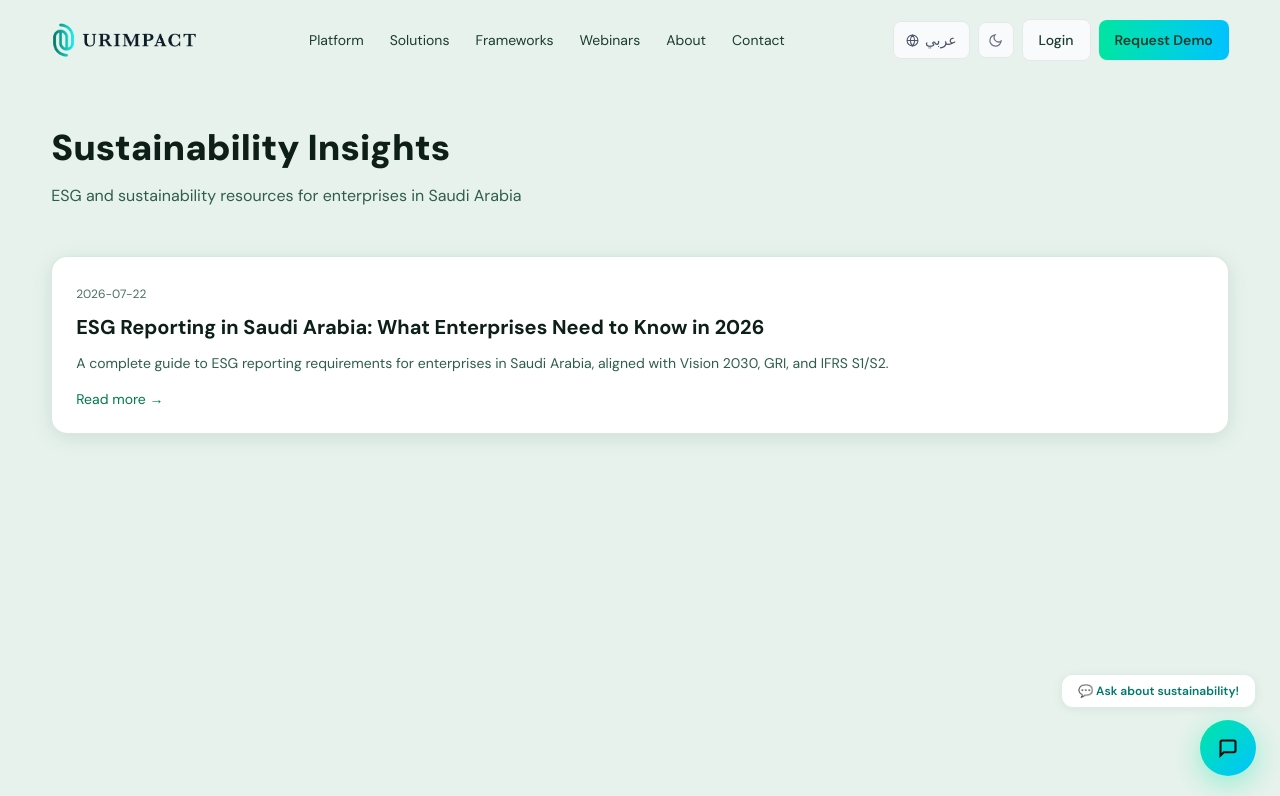
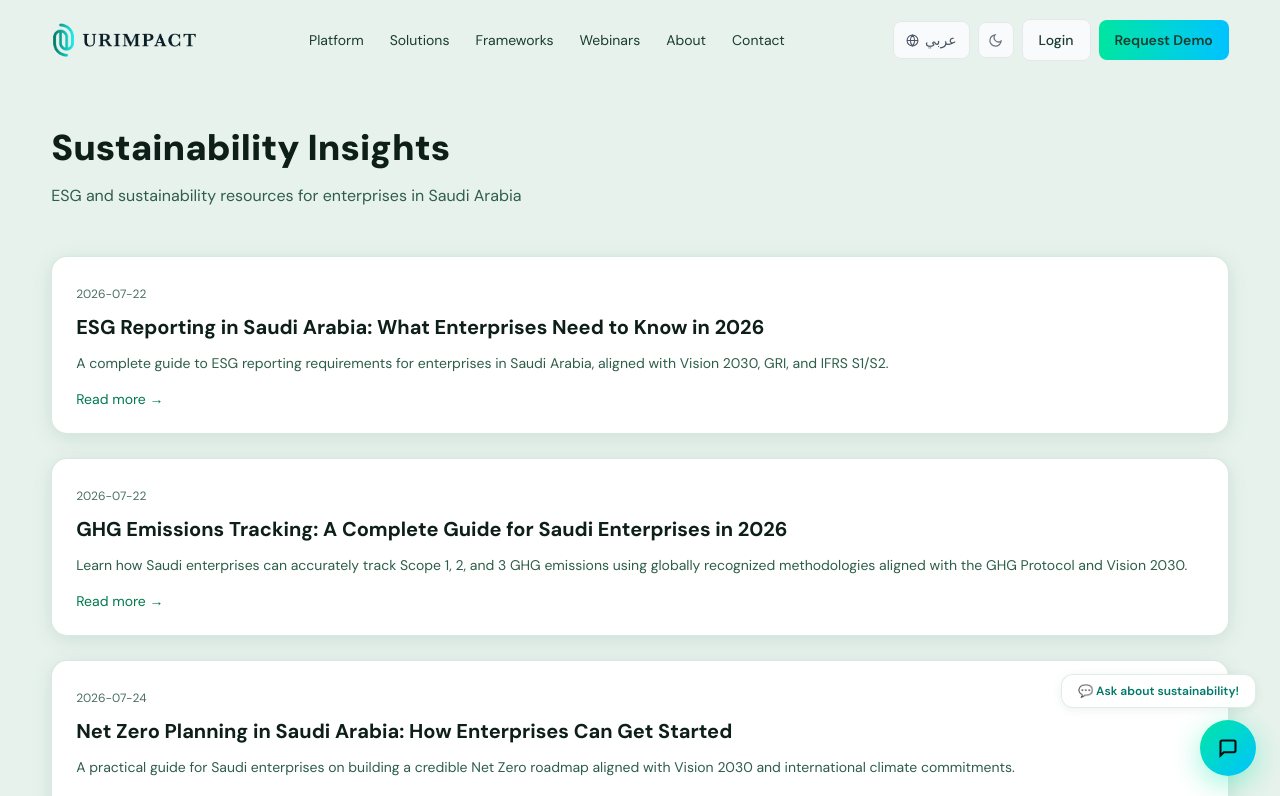
Before and after one commit to hlahijazi2002/urimpact.sa, a Next.js app: page /blog in a window 1280 px wide. Shown: the top 796 px of the page. Built offline with nearby package versions, Linux system fonts and the light colour scheme.

Commit message:
feat: add 5 new SEO blog posts with metadata

```diff
--- a/app/blog/[slug]/layout.tsx
+++ b/app/blog/[slug]/layout.tsx
@@ -1,24 +1,31 @@
-export const metadata = {
-  title:
-    "ESG Reporting in Saudi Arabia: What Enterprises Need to Know in 2026 | URIMPACT",
-  description:
-    "A complete guide to ESG reporting requirements for enterprises in Saudi Arabia, aligned with Vision 2030, GRI, and IFRS S1/S2.",
-  keywords: [
-    "ESG reporting Saudi Arabia",
-    "ESG framework Saudi Arabia",
-    "GHG emissions tracking",
-    "sustainability reporting 2026",
-    "IFRS S1 S2 Saudi Arabia",
-    "Vision 2030 ESG",
-  ],
-  openGraph: {
-    title: "ESG Reporting in Saudi Arabia | URIMPACT",
-    description:
-      "A complete guide to ESG reporting for enterprises in Saudi Arabia.",
-    url: "https://urimpact.sa/blog/esg-reporting-saudi-arabia",
-    type: "article",
-  },
-};
+import { post as post1 } from "../../../content/blog/esg-reporting-saudi-arabia";
+import { post as post2 } from "../../../content/blog/ghg-emissions-tracking-saudi-arabia";
+import { post as post3 } from "../../../content/blog/net-zero-planning-saudi-arabia";
+import { post as post4 } from "../../../content/blog/ifrs-s1-s2-saudi-arabia";
+import { post as post5 } from "../../../content/blog/esg-software-middle-east";
+import { post as post6 } from "../../../content/blog/carbon-footprint-measurement-saudi-arabia";
+
+const posts = [post1, post2, post3, post4, post5, post6];
+
+export async function generateMetadata({
+  params,
+}: {
+  params: { slug: string };
+}) {
+  const post = posts.find((p) => p.slug === params.slug);
+  if (!post) return {};
+
+  return {
+    title: `${post.title.en} | URIMPACT`,
+    description: post.description.en,
+    openGraph: {
+      title: post.title.en,
+      description: post.description.en,
+      url: `https://urimpact.sa/blog/${post.slug}`,
+      type: "article",
+    },
+  };
+}
 
 export default function BlogPostLayout({
   children,
--- a/app/blog/[slug]/page.tsx
+++ b/app/blog/[slug]/page.tsx
@@ -1,23 +1,26 @@
 "use client";
-import { post } from "../../../content/blog/esg-reporting-saudi-arabia";
 import { notFound } from "next/navigation";
 import { useLang } from "../../../context/LangContext";
 import { useParams } from "next/navigation";
+import { post as post1 } from "../../../content/blog/esg-reporting-saudi-arabia";
+import { post as post2 } from "../../../content/blog/ghg-emissions-tracking-saudi-arabia";
+import { post as post3 } from "../../../content/blog/net-zero-planning-saudi-arabia";
+import { post as post4 } from "../../../content/blog/ifrs-s1-s2-saudi-arabia";
+import { post as post5 } from "../../../content/blog/esg-software-middle-east";
+import { post as post6 } from "../../../content/blog/carbon-footprint-measurement-saudi-arabia";
+
+const posts = [post1, post2, post3, post4, post5, post6];
 
 export default function BlogPostPage() {
   const { lang } = useLang();
   const isAr = lang === "ar";
   const params = useParams();
+  const post = posts.find((p) => p.slug === params.slug);
 
-  if (params.slug !== post.slug) {
-    notFound();
-  }
+  if (!post) notFound();
 
   return (
-    <main
-      className="min-h-screen bg-[#050D0A] pt-32 pb-20"
-      dir={isAr ? "rtl" : "ltr"}
-    >
+    <main className="min-h-screen bg-[#050D0A] pt-32 pb-20" dir={isAr ? "rtl" : "ltr"}>
       <div className="container-main max-w-3xl">
         <span className="text-xs text-white/30">{post.date}</span>
         <h1 className="text-4xl font-black text-white mt-3 mb-6 leading-tight">
@@ -26,7 +29,6 @@ export default function BlogPostPage() {
         <p className="text-white/60 text-lg leading-relaxed border-b border-white/10 pb-8 mb-10">
           {isAr ? post.description.ar : post.description.en}
         </p>
-
         <div className="space-y-10">
           {post.sections.map((section, i) => (
             <div key={i}>
--- a/app/blog/page.tsx
+++ b/app/blog/page.tsx
@@ -1,17 +1,21 @@
 "use client";
 import Link from "next/link";
-import { post } from "../../content/blog/esg-reporting-saudi-arabia";
+import { post as post1 } from "../../content/blog/esg-reporting-saudi-arabia";
+import { post as post2 } from "../../content/blog/ghg-emissions-tracking-saudi-arabia";
+import { post as post3 } from "../../content/blog/net-zero-planning-saudi-arabia";
+import { post as post4 } from "../../content/blog/ifrs-s1-s2-saudi-arabia";
+import { post as post5 } from "../../content/blog/esg-software-middle-east";
+import { post as post6 } from "../../content/blog/carbon-footprint-measurement-saudi-arabia";
 import { useLang } from "../../context/LangContext";
+
+const posts = [post1, post2, post3, post4, post5, post6];
 
 export default function BlogPage() {
   const { lang } = useLang();
   const isAr = lang === "ar";
 
   return (
-    <main
-      className="min-h-screen bg-[#050D0A] pt-32 pb-20"
-      dir={isAr ? "rtl" : "ltr"}
-    >
+    <main className="min-h-screen bg-[#050D0A] pt-32 pb-20" dir={isAr ? "rtl" : "ltr"}>
       <div className="container-main">
         <h1 className="text-4xl font-black text-white mb-4">
           {isAr ? "رؤى الاستدامة" : "Sustainability Insights"}
@@ -21,9 +25,9 @@ export default function BlogPage() {
             ? "موارد ESG والاستدامة للمؤسسات في المملكة العربية السعودية"
             : "ESG and sustainability resources for enterprises in Saudi Arabia"}
         </p>
-
         <div className="grid gap-6">
-          <Link href={`/blog/${post.slug}`}>
+          {posts.map((post) => (
+            <Link href={`/blog/${post.slug}`} key={post.slug}>
               <div className="p-6 rounded-2xl border border-white/10 bg-white/3 hover:border-[#00E5A0]/30 transition-all">
                 <span className="text-xs text-white/30">{post.date}</span>
                 <h2 className="text-xl font-bold text-white mt-2 mb-3">
@@ -37,6 +41,7 @@ export default function BlogPage() {
                 </span>
               </div>
             </Link>
+          ))}
         </div>
       </div>
     </main>
--- a/app/sitemap.ts
+++ b/app/sitemap.ts
@@ -26,5 +26,35 @@ export default function sitemap(): MetadataRoute.Sitemap {
       changeFrequency: "monthly",
       priority: 0.8,
     },
+    {
+      url: "https://urimpact.sa/blog/ghg-emissions-tracking-saudi-arabia",
+      lastModified: new Date(),
+      changeFrequency: "monthly",
+      priority: 0.8,
+    },
+    {
+      url: "https://urimpact.sa/blog/net-zero-planning-saudi-arabia",
+      lastModified: new Date(),
+      changeFrequency: "monthly",
+      priority: 0.8,
+    },
+    {
+      url: "https://urimpact.sa/blog/ifrs-s1-s2-saudi-arabia",
+      lastModified: new Date(),
+      changeFrequency: "monthly",
+      priority: 0.8,
+    },
+    {
+      url: "https://urimpact.sa/blog/esg-software-middle-east",
+      lastModified: new Date(),
+      changeFrequency: "monthly",
+      priority: 0.8,
+    },
+    {
+      url: "https://urimpact.sa/blog/carbon-footprint-measurement-saudi-arabia",
+      lastModified: new Date(),
+      changeFrequency: "monthly",
+      priority: 0.8,
+    },
   ];
 }
--- a/content/blog/esg-software-middle-east.ts
+++ b/content/blog/esg-software-middle-east.ts
@@ -1,4 +1,4 @@
-export const post4 = {
+export const post = {
   slug: "esg-software-middle-east",
   title: {
     en: "ESG Software for Middle East Enterprises: What to Look For in 2026",
--- a/content/blog/ifrs-s1-s2-saudi-arabia.ts
+++ b/content/blog/ifrs-s1-s2-saudi-arabia.ts
@@ -1,4 +1,4 @@
-export const post3 = {
+export const post = {
   slug: "ifrs-s1-s2-saudi-arabia",
   title: {
     en: "IFRS S1 and S2: What Saudi Companies Need to Know",
--- a/content/blog/net-zero-planning-saudi-arabia.ts
+++ b/content/blog/net-zero-planning-saudi-arabia.ts
@@ -1,4 +1,4 @@
-export const post2 = {
+export const post = {
   slug: "net-zero-planning-saudi-arabia",
   title: {
     en: "Net Zero Planning in Saudi Arabia: How Enterprises Can Get Started",
```
Lines whose indentation alone changed are shown as unchanged.
